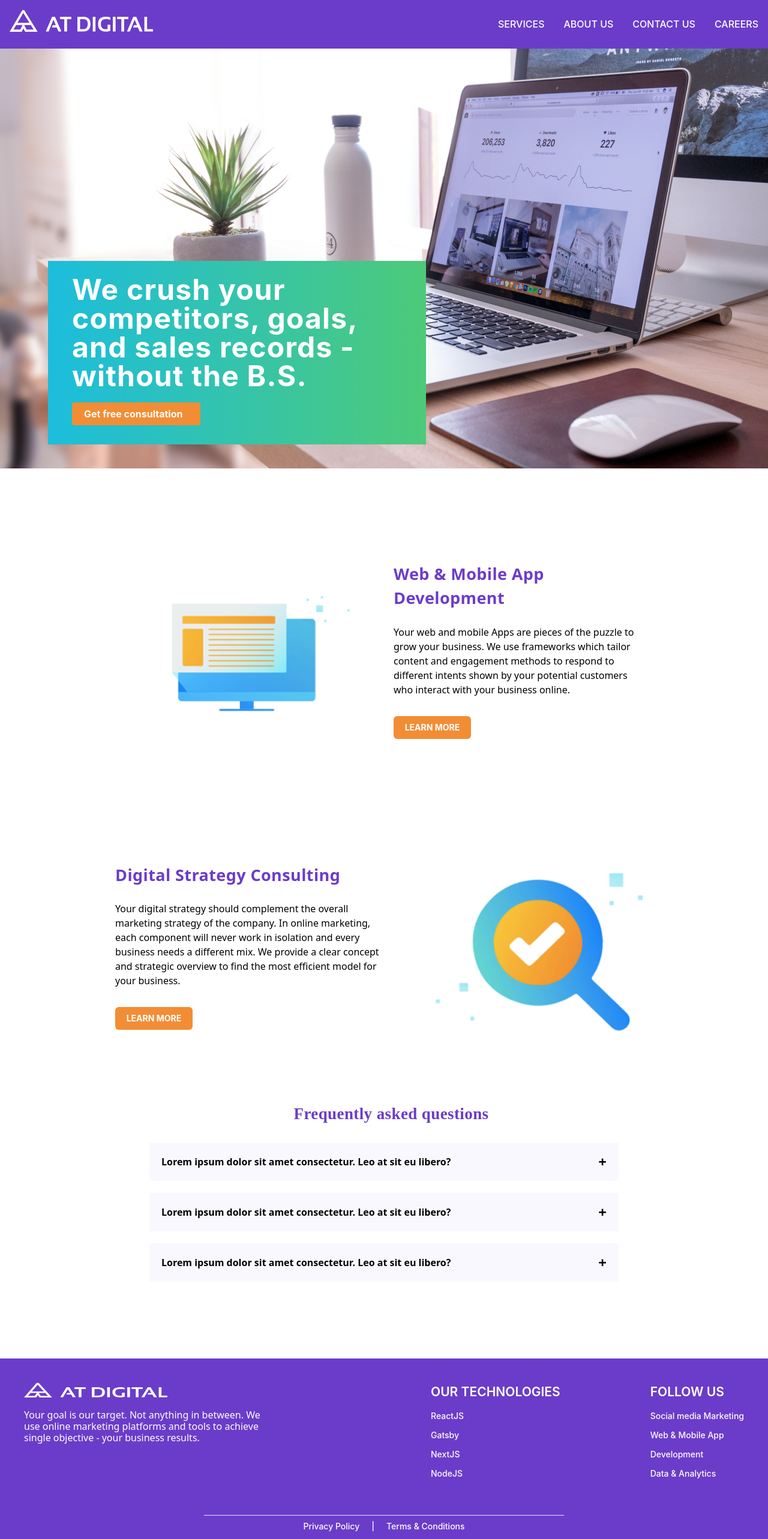
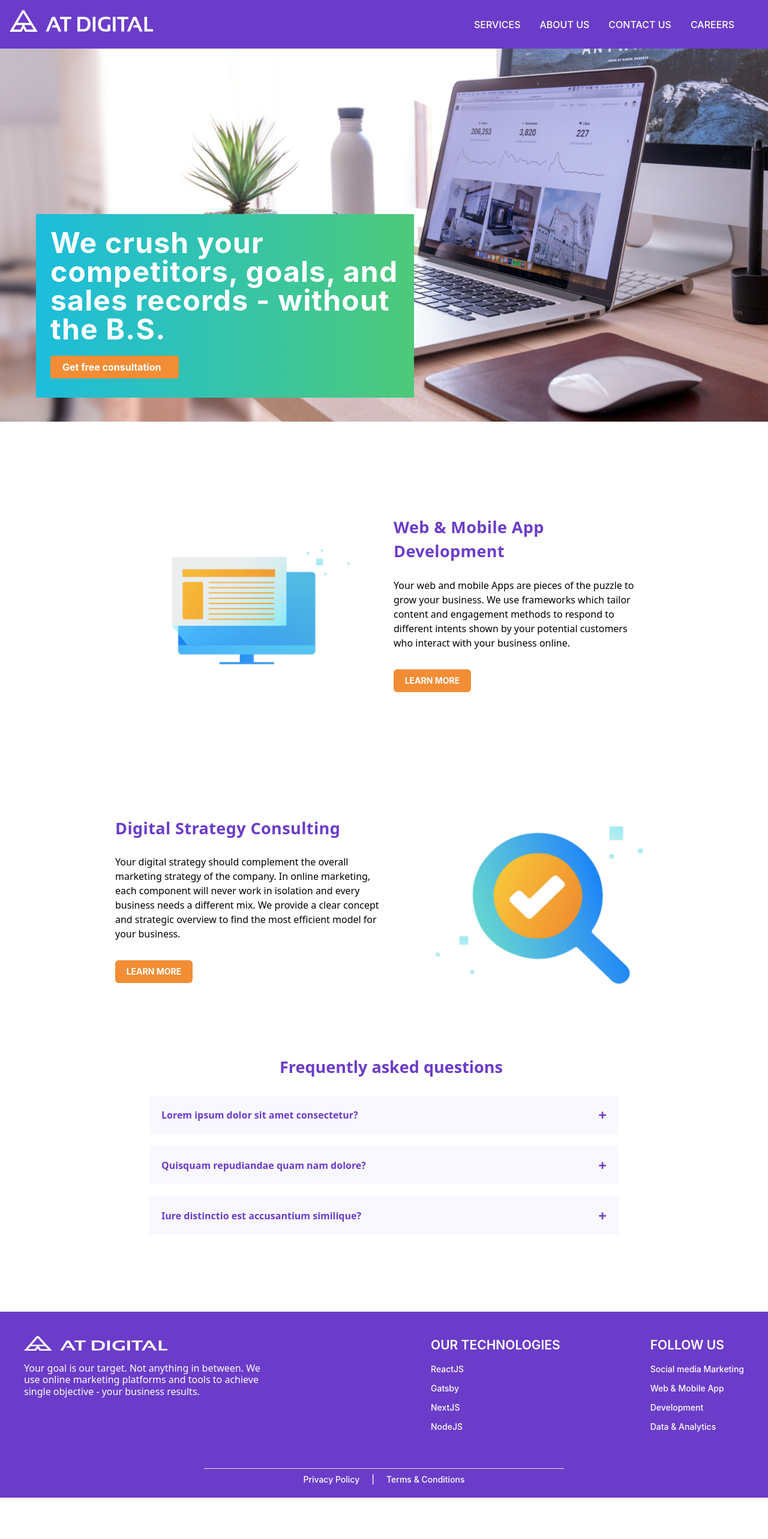
Before and after one commit to tharsikan1999/At-digital, a React (Create React App) app: page / in a window 1280 px wide. Shown: the top 2566 px of the page at 60% size. After the commit the page ends 2497 px from the top, so only its background shows below. Built offline with nearby package versions, Linux system fonts and the light colour scheme.

Commit message:
finaly finish

```diff
--- a/src/Components/Footer.jsx
+++ b/src/Components/Footer.jsx
@@ -20,29 +20,41 @@ function Footer() {
             business results.
           </p>
         </div>
-        <div className=" font-inter  flex w-[522px] lg:h-[141px] justify-between vsm:flex-col lg:ml-10 sm:ml-0 vsm:ml-0">
+        <div className=" font-inter  flex w-[522px] vsm:w-auto lg:h-[141px] justify-between vsm:flex-col lg:ml-10 sm:ml-0 vsm:ml-0 ">
           <div>
             <h2 className="mb-2  text-[21px] text-left font-semibold  text-white uppercase">
               Our Technologies
             </h2>
             <ul className=" text-white font-medium text-sm leading-8 ">
               <li className="">
-                <Link to="" className="">
+                <Link
+                  to=""
+                  className="inline-block hover:text-gray-300 transition-transform transform hover:scale-105"
+                >
                   ReactJS
                 </Link>
               </li>
               <li>
-                <Link to="" className="">
+                <Link
+                  to=""
+                  className="inline-block hover:text-gray-300 transition-transform transform hover:scale-105"
+                >
                   Gatsby
                 </Link>
               </li>
               <li>
-                <Link to="" className="">
+                <Link
+                  to=""
+                  className="inline-block hover:text-gray-300 transition-transform transform hover:scale-105"
+                >
                   NextJS
                 </Link>
               </li>
               <li>
-                <Link to="" className="">
+                <Link
+                  to=""
+                  className="inline-block hover:text-gray-300 transition-transform transform hover:scale-105"
+                >
                   NodeJS
                 </Link>
               </li>
@@ -54,19 +66,28 @@ function Footer() {
             </h2>
             <ul className="text-white font-medium text-sm">
               <li className="">
-                <Link to="" className="leading-8">
+                <Link
+                  to=""
+                  className="leading-8 inline-block hover:text-gray-300 transition-transform transform hover:scale-105"
+                >
                   Social media Marketing
                 </Link>
               </li>
               <li>
-                <Link to="" className="leading-8">
+                <Link
+                  to=""
+                  className="leading-8 inline-block hover:text-gray-300 transition-transform transform hover:scale-105"
+                >
                   Web & Mobile App{" "}
                   <br className="lg:hidden md:hidden sm:hidden vsm:hidden xl:inline" />{" "}
                   Development
                 </Link>
               </li>
               <li>
-                <Link to="" className="leading-8">
+                <Link
+                  to=""
+                  className="leading-8 inline-block hover:text-gray-300 transition-transform transform hover:scale-105"
+                >
                   Data & Analytics
                 </Link>
               </li>
@@ -75,14 +96,19 @@ function Footer() {
         </div>
       </div>
       <hr className=" border-1 lg:mt-20 border-white-700 sm:mx-auto my-2 lg:w-1/2 md:w-3/4 sm:w-full" />
-
-      <div className="flex font-inter font-medium text-sm  justify-center  text-white">
-        <span className="text-sm ">
-          <Link to="/" className="mr-5">
+      <div className="flex font-inter font-medium text-sm justify-center text-white">
+        <span className="text-sm">
+          <Link
+            to="/"
+            className="inline-block hover:text-gray-300 transition-transform transform hover:scale-105 mr-5"
+          >
             Privacy Policy
           </Link>
           <span className="w-4">|</span>
-          <Link to="/" className="ml-5">
+          <Link
+            to="/"
+            className="ml-5 inline-block hover:text-gray-300 transition-transform transform hover:scale-105"
+          >
             Terms & Conditions
           </Link>
         </span>
--- a/src/Components/Navbar.jsx
+++ b/src/Components/Navbar.jsx
@@ -10,7 +10,7 @@ function Navbar() {
   };
 
   return (
-    <nav className="bg-customPurple max-w-[1440px] mx-auto">
+    <nav className="bg-customPurple max-w-[1440px] mx-auto xl:pr-10 md:pr-5 sm:pr-0">
       <div className="max-w-screen-xl flex flex-wrap items-center justify-between mx-auto p-4">
         <Link to="/">
           <img
@@ -22,19 +22,19 @@ function Navbar() {
 
         <button
           onClick={toggleMenu}
-          className="inline-flex items-center p-2  justify-center text-sm w-[31px] h-[24px]  md:hidden dark:text-gray-400"
+          className="inline-flex items-center p-2 justify-center text-sm w-[40px] h-[40px] md:hidden dark:text-gray-400"
           aria-controls="navbar-default"
           aria-expanded={isOpen ? "true" : "false"}
           style={{
             gap: "0px",
-            borderRadius: "5px 0px 0px 0px",
+            borderRadius: "0px 5px 0px 0px",
             opacity: "0px",
           }}
         >
           <span className="sr-only">Toggle menu</span>
           {isOpen ? (
             <svg
-              className="w-5 h-5 text-white"
+              className="w-16 h-16 text-black"
               aria-hidden="true"
               xmlns="http://www.w3.org/2000/svg"
               fill="none"
@@ -50,7 +50,7 @@ function Navbar() {
             </svg>
           ) : (
             <svg
-              className=" text-white"
+              className="text-white"
               aria-hidden="true"
               xmlns="http://www.w3.org/2000/svg"
               fill="none"
@@ -68,15 +68,85 @@ function Navbar() {
         </button>
 
         <div
-          className={`${isOpen ? "block" : "hidden"} w-full md:block md:w-auto`}
-          id="navbar-default"
+          className={`fixed inset-0 z-10 transition-opacity ${
+            isOpen ? "opacity-100" : "opacity-0"
+          } md:hidden`}
         >
-          <ul className="font-inter font-medium text-white text-body1 leading-body1 flex flex-col p-4 md:p-0 mt-4 md:flex-row md:space-x-8 rtl:space-x-reverse md:mt-0">
+          <div className="bg-gray-800 bg-opacity-75 absolute inset-0"></div>
+          <div className="h-full bg-white fixed top-0 right-0 w-screen shadow-md transform transition-transform ease-in-out duration-300">
+            <div className="flex justify-end mt-4 mr-4">
+              <button
+                onClick={toggleMenu}
+                className="text-white focus:outline-none"
+              >
+                <svg
+                  className="w-10 h-10 text-black"
+                  xmlns="http://www.w3.org/2000/svg"
+                  fill="none"
+                  viewBox="0 0 24 24"
+                  stroke="currentColor"
+                >
+                  <path
+                    strokeLinecap="round"
+                    strokeLinejoin="round"
+                    strokeWidth="2"
+                    d="M6 18L18 6M6 6l12 12"
+                  />
+                </svg>
+              </button>
+            </div>
+            <ul className="mt-8 font-medium font-inter">
+              <li>
+                <Link
+                  to="/"
+                  className="block py-2  sm:mb-4  vsm:mb-4 px-3 text-black hover:text-gray-300 transition-transform transform hover:scale-105"
+                  aria-current="page"
+                >
+                  HOME
+                </Link>
+              </li>
+              <li>
+                <Link
+                  to="/services"
+                  className="block py-2 sm:mb-4 vsm:mb-4 px-3  font-inter text-black hover:text-gray-300 transition-transform transform hover:scale-105"
+                >
+                  SERVICES
+                </Link>
+              </li>
+              <li>
+                <Link
+                  to="/about"
+                  className="block py-2  px-3 sm:mb-4 vsm:mb-4 text-black hover:text-gray-300 transition-transform transform hover:scale-105"
+                >
+                  ABOUT US
+                </Link>
+              </li>
+              <li>
+                <Link
+                  to="/contact"
+                  className="block py-2  px-3 sm:mb-4 vsm:mb-4 text-black hover:text-gray-300 transition-transform transform hover:scale-105"
+                >
+                  CONTACT US
+                </Link>
+              </li>
+              <li>
+                <Link
+                  to="/careers"
+                  className="block py-2 px-3  sm:mb-4 vsm:mb-4 text-black hover:text-gray-300 transition-transform transform hover:scale-105"
+                >
+                  CAREERS
+                </Link>
+              </li>
+            </ul>
+          </div>
+        </div>
+
+        <div className="hidden font-inter font-medium md:flex md:items-center md:justify-end md:flex-1 lg:w-auto">
+          <ul className="md:flex md:space-x-8">
             <li>
               <Link
                 to="/services"
-                className="block py-2 px-3 rounded  md:p-0 dark:text-white"
-                aria-current="page"
+                className="text-white hover:text-gray-300 transition-transform transform hover:scale-105"
               >
                 SERVICES
               </Link>
@@ -84,7 +154,7 @@ function Navbar() {
             <li>
               <Link
                 to="/about"
-                className="block py-2 px-3  md:border-0 md:p-0 dark:text-white "
+                className="text-white hover:text-gray-300 transition-transform transform hover:scale-105"
               >
                 ABOUT US
               </Link>
@@ -92,7 +162,7 @@ function Navbar() {
             <li>
               <Link
                 to="/contact"
-                className="block py-2 px-3  md:border-0 md:p-0 dark:text-white "
+                className="text-white hover:text-gray-300 transition-transform transform hover:scale-105"
               >
                 CONTACT US
               </Link>
@@ -100,7 +170,7 @@ function Navbar() {
             <li>
               <Link
                 to="/careers"
-                className="block py-2 px-3  md:border-0 md:p-0 dark:text-white "
+                className="text-white hover:text-gray-300 transition-transform transform hover:scale-105"
               >
                 CAREERS
               </Link>
--- a/src/Components/Questions.jsx
+++ b/src/Components/Questions.jsx
@@ -1,147 +1,70 @@
 import React, { useState } from "react";
 
 function Questions() {
-  const [isCollapsed, setIsCollapsed] = useState({
-    one: true,
-    two: true,
-    three: true,
-  });
+  const [faqs, setFaqs] = useState([
+    {
+      question: "Lorem ipsum dolor sit amet consectetur?",
+      answer:
+        "Lorem ipsum dolor sit amet consectetur adipisicing elit. Ratione, soluta!",
+      isOpen: false,
+    },
+    {
+      question: "Quisquam repudiandae quam nam dolore?",
+      answer:
+        "Quisquam repudiandae quam nam dolore! Eum libero esse autem magni quam.",
+      isOpen: false,
+    },
+    {
+      question: "Iure distinctio est accusantium similique?",
+      answer:
+        "Iure distinctio est accusantium similique? Consequatur rem eaque unde!",
+      isOpen: false,
+    },
+  ]);
 
-  const toggleCollapse = (item) => {
-    setIsCollapsed({
-      ...isCollapsed,
-      [item]: !isCollapsed[item],
-    });
+  const toggleCollapse = (index) => {
+    setFaqs((prevFaqs) =>
+      prevFaqs.map((faq, i) =>
+        i === index ? { ...faq, isOpen: !faq.isOpen } : faq
+      )
+    );
   };
 
   return (
-    <div className="container max-w-[896px] xl:w-[846px] lg:[896px]  my-24 lg:my-0 md:my-0 sm:px-8 vsm:px-6 mx-auto vsm:px-6 ">
+    <div className="container max-w-[896px] xl:w-[846px] lg:[896px] my-24 lg:my-0 md:my-0 sm:px-8 mx-auto vsm:px-6 relative z-10">
       <section className="mb-32">
-        <h2
-          className="text-customPurple  text-[27px] mb-8 pl-6 text-3xl font-semibold leading-8 text-center"
-          style={{
-            fontFamily: "Poppins",
-            letterSpacing: "0.4px",
-          }}
-        >
+        <h2 className="text-customPurple text-[27px] mb-8 pl-6 text-3xl font-semibold leading-8 text-center">
           Frequently asked questions
         </h2>
 
         <div id="accordionFlushExample">
-          <div className="rounded-none bg-lightPurple mb-5">
+          {faqs.map((faq, index) => (
+            <div className="rounded-none bg-lightPurple mb-5" key={index}>
               <h2
                 className={`mb-0 ${
-                isCollapsed.one ? "text-black" : "text-customPurple"
+                  faq.isOpen ? "text-black" : "text-customPurple"
                 } font-medium`}
-              id="flush-headingOne"
               >
                 <button
                   className="group relative flex w-full items-center rounded-none border-0 py-4 px-5 text-left text-base font-bold transition overflow-anchor-none hover:z-[2] focus:z-[3] focus:outline-none [!data-te-collapse-collapsed]:text-primary [!data-te-collapse-collapsed]:[box-shadow:inset_0_-1px_0_rgba(229,231,235)] dark:[!data-te-collapse-collapsed]:text-primary-400"
                   type="button"
-                data-te-collapse-init
-                data-te-target="#flush-collapseOne"
-                aria-expanded="false"
-                aria-controls="flush-collapseOne"
-                onClick={() => toggleCollapse("one")}
+                  onClick={() => toggleCollapse(index)}
                 >
-                Lorem ipsum dolor sit amet consectetur. Leo at sit eu libero?{" "}
+                  {faq.question}{" "}
                   <span className="ml-auto text-2xl">
-                  {isCollapsed.one ? "\u002B" : "\u2212"}
+                    {faq.isOpen ? "\u002D" : "\u002B"}
                   </span>
                 </button>
               </h2>
               <div
-              id="flush-collapseOne"
-              className={`!visible border-0 ${isCollapsed.one ? "hidden" : ""}`}
-              data-te-collapse-item
-              data-te-collapse-show
-              aria-labelledby="flush-headingOne"
-              data-te-parent="#accordionFlushExample"
+                className={`py-4 px-5 text-customBlack font-normal ${
+                  faq.isOpen ? "" : "hidden"
+                }`}
               >
-              <div className="py-4 px-5 text-neutral-500 dark:text-neutral-300">
-                Lorem ipsum dolor sit amet consectetur. Faucibus commodo
-                suscipit id ipsum. Elementum ultrices nulla faucibus odio est
-                sed aliquam. Sapien massa morbi risus sagittis tortor integer.
+                {faq.answer}
               </div>
             </div>
-          </div>
-          <div className="rounded-none bg-lightPurple mb-5">
-            <h2
-              className={`mb-0 ${
-                isCollapsed.two ? "text-black" : "text-customPurple"
-              } font-medium`}
-              id="flush-headingTwo"
-            >
-              <button
-                className="group relative flex w-full items-center rounded-none border-0 py-4 px-5 text-left text-base font-bold transition overflow-anchor-none hover:z-[2] focus:z-[3] focus:outline-none [!data-te-collapse-collapsed]:text-primary [!data-te-collapse-collapsed]:[box-shadow:inset_0_-1px_0_rgba(229,231,235)] dark:[!data-te-collapse-collapsed]:text-primary-400"
-                type="button"
-                data-te-collapse-init
-                data-te-target="#flush-collapseTwo"
-                aria-expanded="false"
-                aria-controls="flush-collapseTwo"
-                onClick={() => toggleCollapse("two")}
-              >
-                Lorem ipsum dolor sit amet consectetur. Leo at sit eu libero?{" "}
-                <span className="ml-auto text-2xl">
-                  {isCollapsed.two ? "\u002B" : "\u2212"}
-                </span>
-              </button>
-            </h2>
-            <div
-              id="flush-collapseTwo"
-              className={`!visible border-0 ${isCollapsed.two ? "hidden" : ""}`}
-              data-te-collapse-item
-              data-te-collapse-show
-              aria-labelledby="flush-headingTwo"
-              data-te-parent="#accordionFlushExample"
-            >
-              <div className="py-4 px-5 text-neutral-500 dark:text-neutral-300">
-                Lorem ipsum dolor sit amet consectetur. Faucibus commodo
-                suscipit id ipsum. Elementum ultrices nulla faucibus odio est
-                sed aliquam. Sapien massa morbi risus sagittis tortor integer.
-              </div>
-            </div>
-          </div>
-
-          <div className="rounded-none bg-lightPurple">
-            <h2
-              className={`mb-0 ${
-                isCollapsed.three ? "text-black" : "text-customPurple"
-              } font-medium`}
-              id="flush-headingThree"
-            >
-              <button
-                className="group relative flex w-full items-center rounded-none border-0 py-4 px-5 text-left text-base font-bold transition overflow-anchor-none hover:z-[2] focus:z-[3] focus:outline-none [!data-te-collapse-collapsed]:text-primary [!data-te-collapse-collapsed]:[box-shadow:inset_0_-1px_0_rgba(229,231,235)] dark:[!data-te-collapse-collapsed]:text-primary-400"
-                type="button"
-                data-te-collapse-init
-                data-te-target="#flush-collapseThree"
-                aria-expanded="false"
-                aria-controls="flush-collapseThree"
-                onClick={() => toggleCollapse("three")}
-              >
-                Lorem ipsum dolor sit amet consectetur. Leo at sit eu libero?{" "}
-                <span className="ml-auto text-2xl">
-                  {isCollapsed.three ? "\u002B" : "\u2212"}
-                </span>
-              </button>
-            </h2>
-            <div
-              id="flush-collapseThree"
-              className={`!visible border-0 ${
-                isCollapsed.three ? "hidden" : ""
-              }`}
-              data-te-collapse-item
-              data-te-collapse-show
-              aria-labelledby="flush-headingThree"
-              data-te-parent="#accordionFlushExample"
-            >
-              <div className="py-4 px-5 text-neutral-500 dark:text-neutral-300">
-                Lorem ipsum dolor sit amet consectetur. Faucibus commodo
-                suscipit id ipsum. Elementum ultrices nulla faucibus odio est
-                sed aliquam. Sapien massa morbi risus sagittis tortor integer.
-              </div>
-            </div>
-          </div>
+          ))}
         </div>
       </section>
     </div>
--- a/src/Home.jsx
+++ b/src/Home.jsx
@@ -2,19 +2,22 @@ import React from "react";
 import imgOne from "./Resources/Img/image 2.png";
 import imgTwo from "./Resources/Img/image 1.png";
 import Button from "./Components/Button";
+import backgroundImg from "./Resources/Img/background.png";
 
 function Home() {
   return (
     <>
-      <section className="max-w-[1440px] h-[700px] mx-auto  bg-no-repeat  bg-center bg-[url('./Resources/Img/background.png')] relative aspect-w-16 aspect-h-7 ">
-        <div className="md:hidden sm:hidden vsm:hidden lg:block xl:w-[630px] lg:w-[622px] md:left-0 h-[306px] bg-gradient-to-r from-customGreen to-customBlue pt-6  pb-8 pl-10 pr-10 text-white absolute lg:left-20 lg:bottom-10 md:bottom-[0px] sm:bottom-[0px] vsm:bottom-[0px] flex flex-col justify-center vsm:pr-10 ">
+      <div className="max-w-[1440px] mx-auto relative">
+        <img src={backgroundImg} className="w-auto h-auto relative" alt="" />
+        <div className="md:hidden sm:hidden vsm:hidden lg:block absolute xl:bottom-10 lg:bottom-8 left-[60px] xl:w-[630px] lg:w-[622px] h-[306px] bg-gradient-to-r from-customGreen to-customBlue p-6 text-white">
           <h1 className="font-inter font-bold text-5xl leading-[48px] vsm:text-3xl mb-5 tracking-wide">
             We crush your competitors, goals, and sales records - without the
             B.S.
           </h1>
           <Button />
         </div>
-      </section>
+      </div>
+
       <section className="max-w-[1440px] mx-auto  min-h-screen flex flex-col items-center lg:py-14 md:py-0  ">
         <div className=" lg:hidden md:left-0 h-[306px] bg-gradient-to-r from-customGreen to-customBlue pt-6  pb-8 pl-10 pr-10 text-white  lg:left-20 lg:bottom-10 md:bottom-[0px] sm:bottom-[0px] vsm:bottom-[0px] flex flex-col justify-center vsm:pr-10 md:bottom-[-306px] sm:bottom-[-306px] vsm:bottom-[-306px]">
           <h1 className="font-inter font-bold text-5xl leading-[48px] vsm:text-3xl mb-5 tracking-wide">
--- a/tailwind.config.js
+++ b/tailwind.config.js
@@ -2,13 +2,14 @@ module.exports = {
   content: ["./src/**/*.{js,jsx,ts,tsx}"],
   theme: {
     extend: {
-      screens: { vsm: { max: "640px" }, md: { min: "769px" } },
+      screens: { vsm: { max: "640px" } },
       colors: {
         customPurple: "#6B3CC9",
         lightPurple: "#FAF8FF",
         customOrange: "#F28D35",
         customGreen: "#1CBDDD",
         customBlue: "#4DCA79",
+        customBlack: "#6F6C90",
       },
       fontFamily: {
         inter: ["Inter", "sans-serif"],
```
Lines whose indentation alone changed are shown as unchanged.
